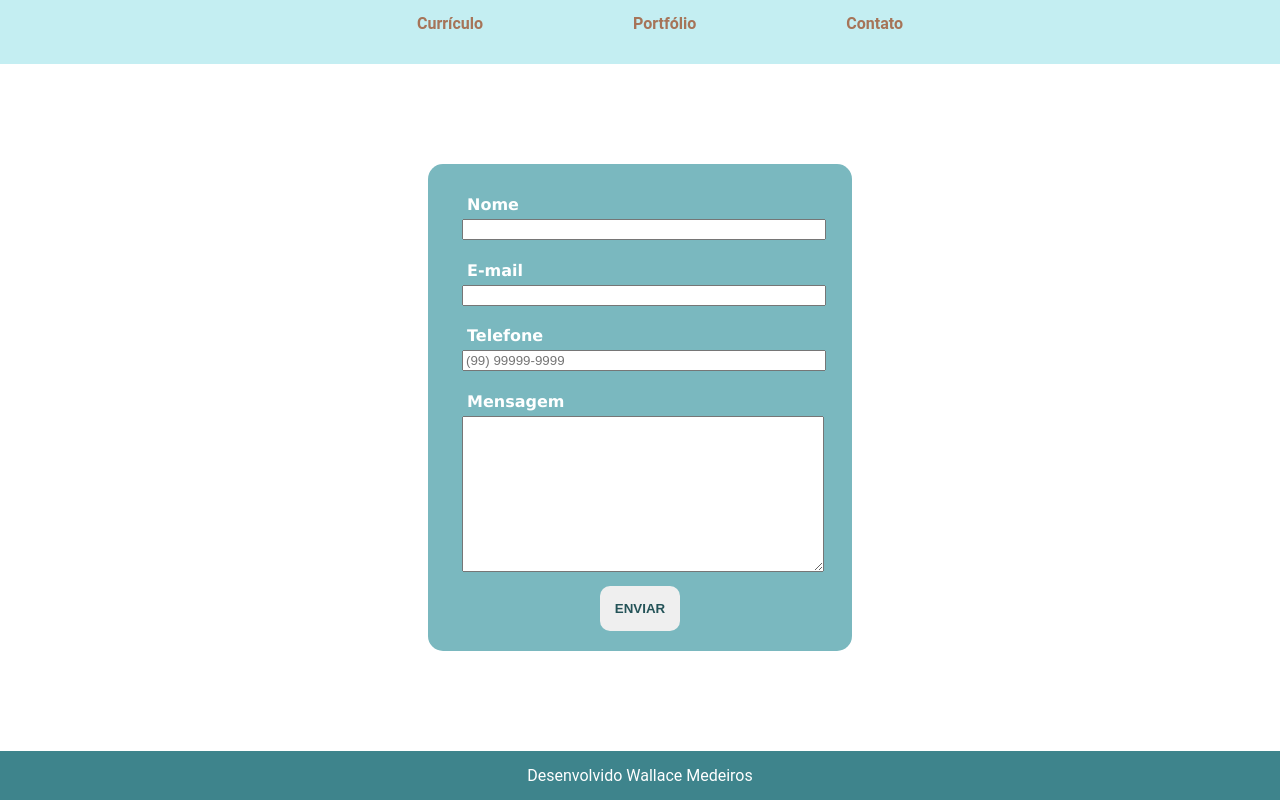
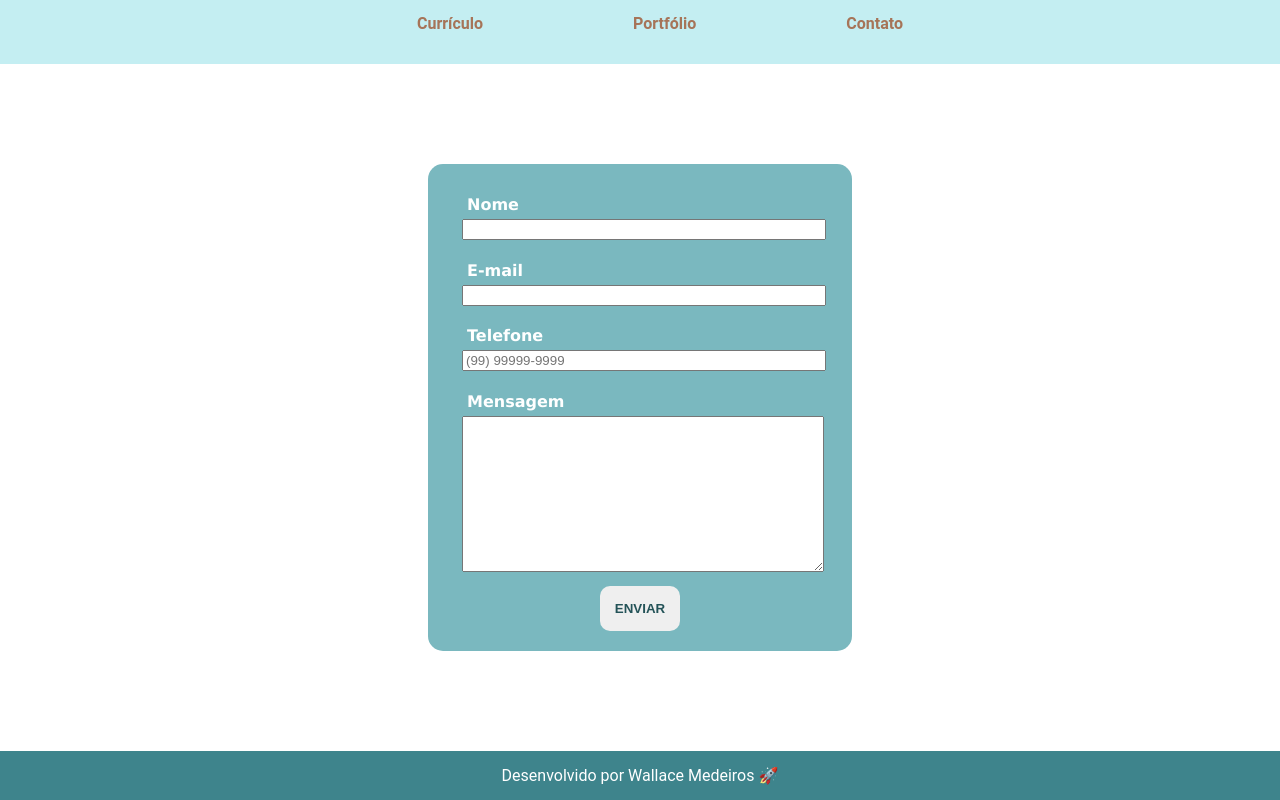
Before and after one commit to wallacem8/meu-site-pessoal-react, a React (Vite) app: page /contato in a window 1280 px wide. Shown: the part 157-957 px from the top of the page. Built offline with nearby package versions, Linux system fonts and the light colour scheme; no server answers.

Commit message:
Alteração no footer

```diff
--- a/src/componets/Rodape/Rodape.jsx
+++ b/src/componets/Rodape/Rodape.jsx
@@ -3,7 +3,7 @@ import React from "react";
 import "./Rodape.css";
 
 function Rodape() {
-    return <footer>Desenvolvido Wallace Medeiros</footer>
+    return <footer>Desenvolvido por Wallace Medeiros 🚀</footer>
 }
 
 export default Rodape;
```
